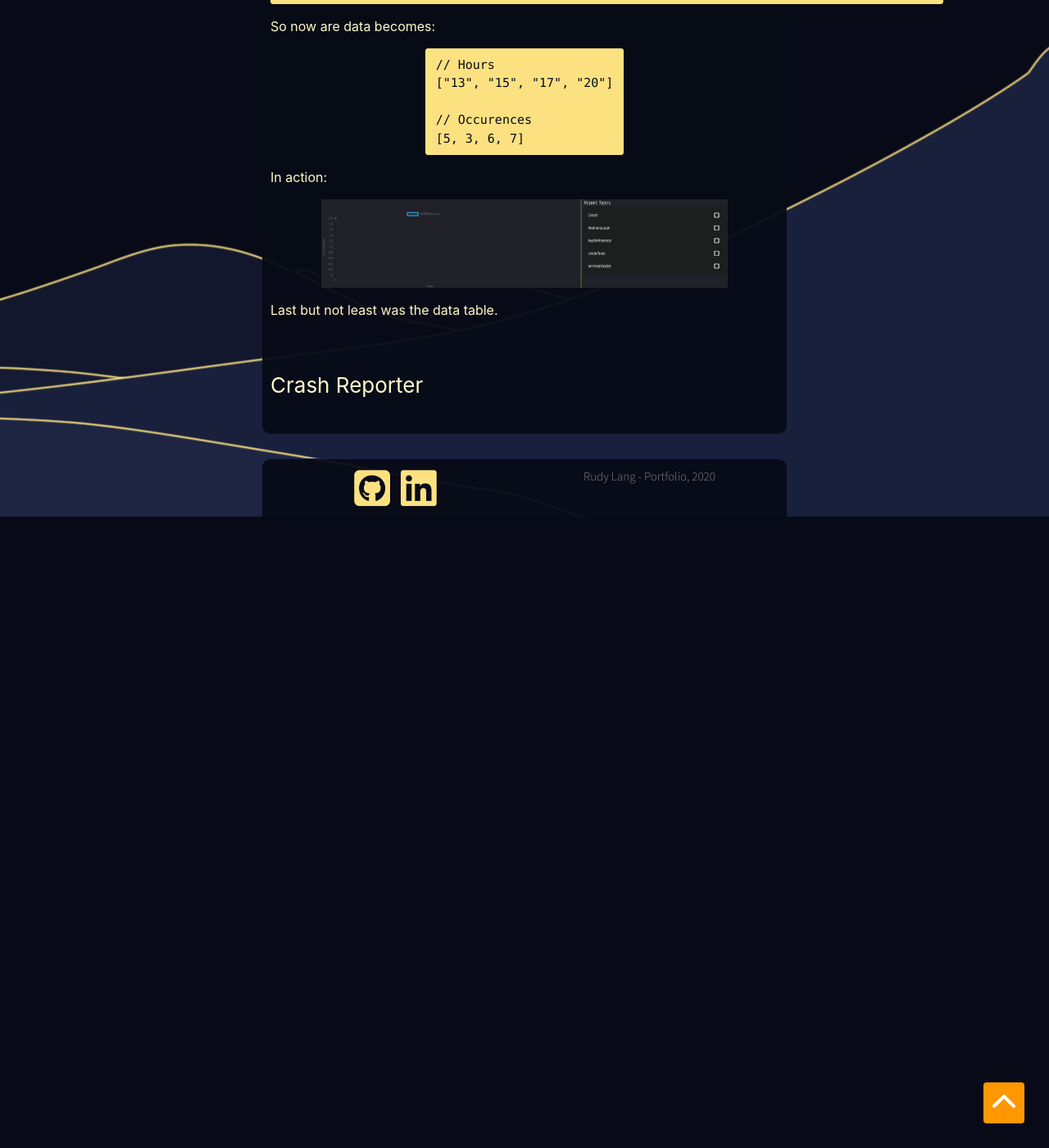
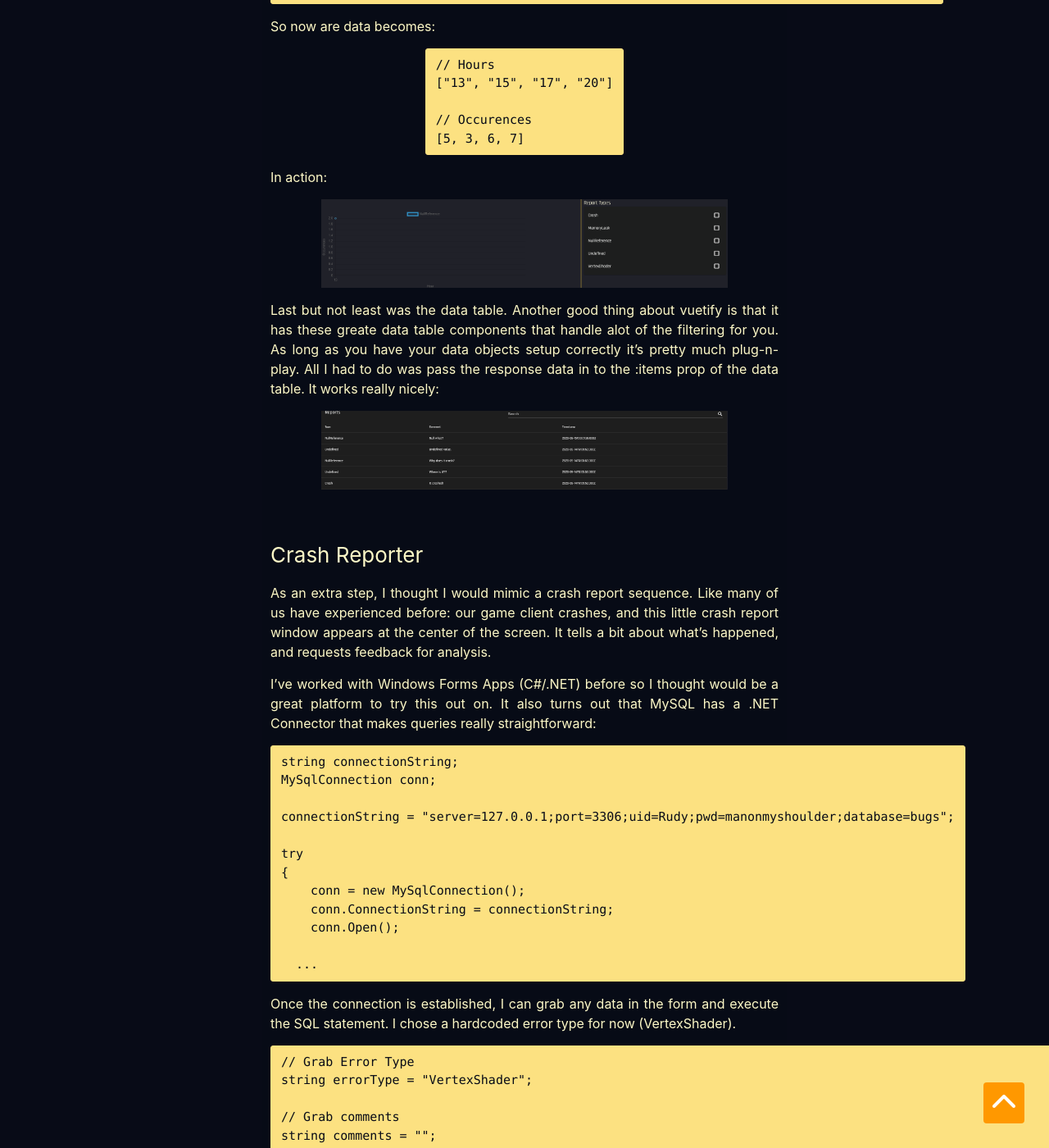
Before and after one commit to RudyLang/RudyLang.github.io, a Jekyll site: the page built from Posts/Software/_posts/2020-09-14-Game-Crash-Reporter.markdown, in a window 1280 px wide and 1400 px high, scrolled down 7324 px. Shown: the whole window at 82% size. Built offline with Jekyll 4.4.1, drawn with Linux system fonts in a browser that asks for light colours; nearby versions of some CDN libraries; some web fonts are replaced; some of the changed text lies outside the part shown.

Commit message:
Completed crash reporter article.

```diff
--- a/Posts/Software/_posts/2020-09-14-Game-Crash-Reporter.markdown
+++ b/Posts/Software/_posts/2020-09-14-Game-Crash-Reporter.markdown
@@ -276,7 +276,72 @@ In action:
 
 <img class="myImg" src="/post_images/report_trendline_anim.gif">
 
-Last but not least was the data table.
+Last but not least was the data table. Another good thing about vuetify is that it has these greate data table components that handle alot of the filtering for you. As long as you have your data objects setup correctly it's pretty much plug-n-play. All I had to do was pass the response data in to the :items prop of the data table. It works really nicely:
+
+<img class="myImg" src="/post_images/report_table_anim.gif">
 
 
 ### <a id="BugReport-Crash-Reporter"></a> Crash Reporter
+
+As an extra step, I thought I would mimic a crash report sequence. Like many of us have experienced before: our game client crashes, and this little crash report window appears at the center of the screen. It tells a bit about what's happened, and requests feedback for analysis.
+
+I've worked with Windows Forms Apps (C#/.NET) before so I thought would be a great platform to try this out on. It also turns out that MySQL has a .NET Connector that makes queries really straightforward:
+
+<div class="article-code">
+<pre>
+string connectionString;
+MySqlConnection conn;
+
+connectionString = "server=127.0.0.1;port=3306;uid=Rudy;pwd=manonmyshoulder;database=bugs";
+
+try
+{
+    conn = new MySqlConnection();
+    conn.ConnectionString = connectionString;
+    conn.Open();
+
+  ...
+</pre>
+</div>
+
+Once the connection is established, I can grab any data in the form and execute the SQL statement. I chose a hardcoded error type for now (VertexShader).
+
+<div class="article-code">
+<pre>
+// Grab Error Type
+string errorType = "VertexShader";
+
+// Grab comments
+string comments = "";
+comments = textBox1.Text;
+
+// Grab date, hour, and minute
+DateTime date = DateTime.Today;
+int hour = DateTime.Now.Hour;
+int minute = DateTime.Now.Minute;
+
+MySqlCommand comm = conn.CreateCommand();
+comm.CommandText = "INSERT INTO reports(type, comment, date, hour, minute) VALUES(?type, ?comment, ?date, ?hour, ?minute)";
+comm.Parameters.Add("?type", MySqlDbType.VarChar).Value = errorType;
+comm.Parameters.Add("?comment", MySqlDbType.VarChar).Value = comments;
+comm.Parameters.Add("?date", MySqlDbType.Date).Value = date;
+comm.Parameters.Add("?hour", MySqlDbType.Int16).Value = hour;
+comm.Parameters.Add("?minute", MySqlDbType.Int16).Value = minute;
+comm.ExecuteNonQuery();
+</pre>
+</div>
+
+<img class="myImg" src="/post_images/report_form.PNG">
+
+Here it is in action:
+
+<img class="myImg" src="/post_images/report_form_anim.gif">
+
+
+I hope you enjoyed my project! All source code can be found on my github:
+
+<https://github.com/RudyLang/BugReporter><br>
+<https://github.com/RudyLang/BugReportForm>
+
+Cheers,<br>
+__Rudy__
```
Also changed, not shown: post_images/report_form.PNG (added), post_images/report_form_anim.gif (added), post_images/report_table_anim.gif (added).
